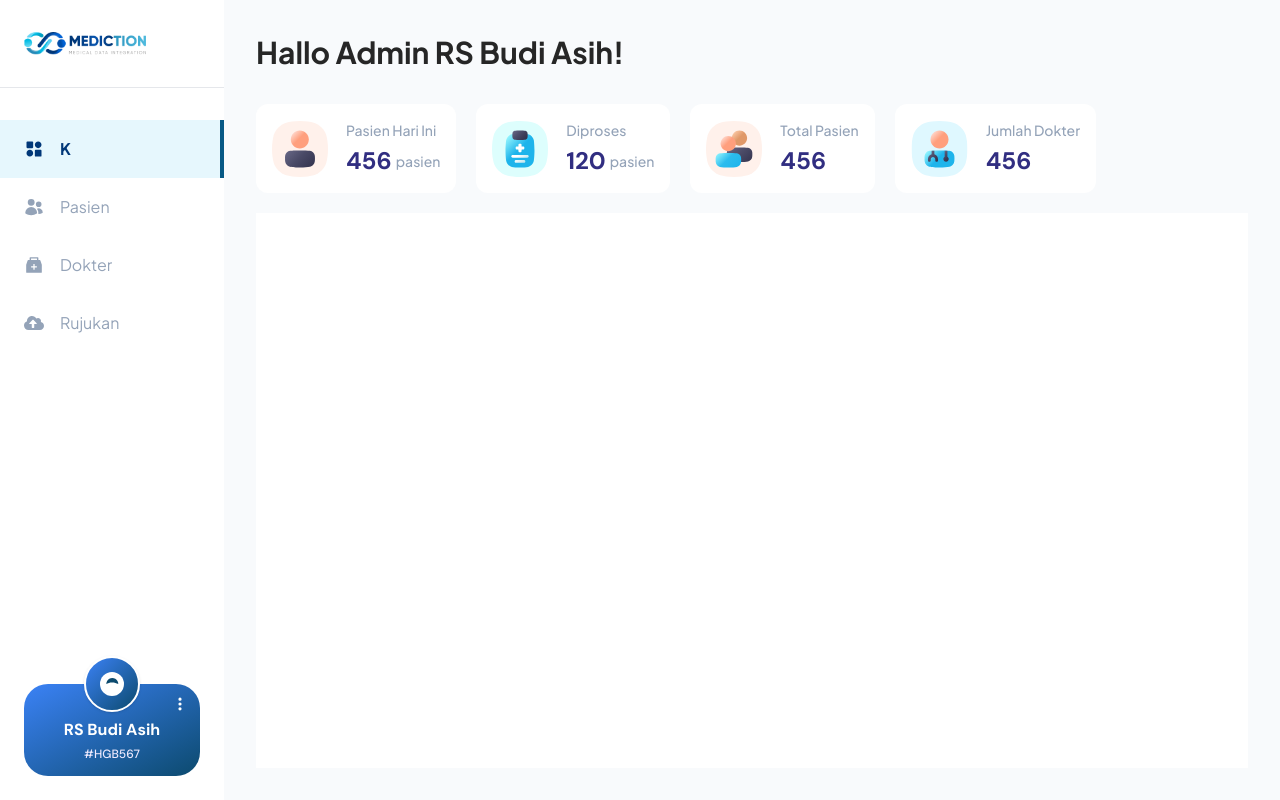
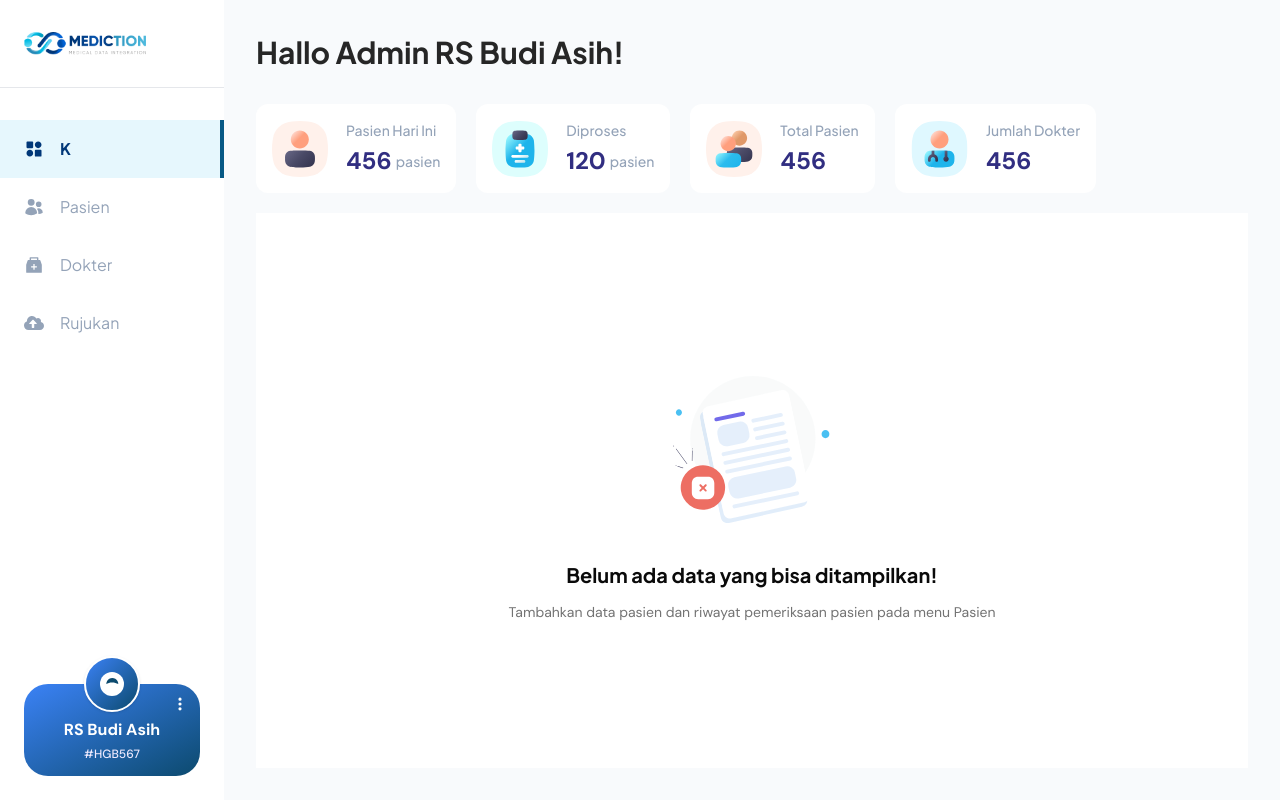
Before and after one commit to craftalpian/mediction, a Next.js app: page /dashboard-home in a window 1280 px wide. Built offline with nearby package versions, Linux system fonts and the light colour scheme.

Commit message:
Home dashboard

```diff
--- a/app/(dashboards)/dashboard-home/page.tsx
+++ b/app/(dashboards)/dashboard-home/page.tsx
@@ -5,6 +5,7 @@ import TodayPatient from "../../../public/today-patient.svg";
 import MedicalReport from "../../../public/medical-report.svg";
 import TotalPatient from "../../../public/total-patient.svg";
 import TotalDoctor from "../../../public/total-doctor.svg";
+import Empty from "../../../public/empty.svg";
 
 const Cardboard = ({
   image,
@@ -63,7 +64,19 @@ export default function Login() {
         <Cardboard image={TotalPatient} title="Total Pasien" value={456} />
         <Cardboard image={TotalDoctor} title="Jumlah Dokter" value={456} />
       </div>
-      <div className="mt-[20px] bg-white flex flex-1 w-full"></div>
+      <div className="mt-[20px] bg-white flex flex-1 w-full flex-col justify-center">
+        <Image src={Empty} alt="" className="self-center" />
+        <h1
+          className={`text-center mt-[16px] text-neutral-950 text-xl font-bold ${jakarta.className} leading-loose`}
+        >
+          Belum ada data yang bisa ditampilkan!
+        </h1>
+        <p
+          className={`text-center text-neutral-500 text-sm font-normal ${dm.className} leading-snug mt-2`}
+        >
+          Tambahkan data pasien dan riwayat pemeriksaan pasien pada menu Pasien
+        </p>
+      </div>
     </main>
   );
 }
```
Also changed, not shown: public/empty.svg (added).
